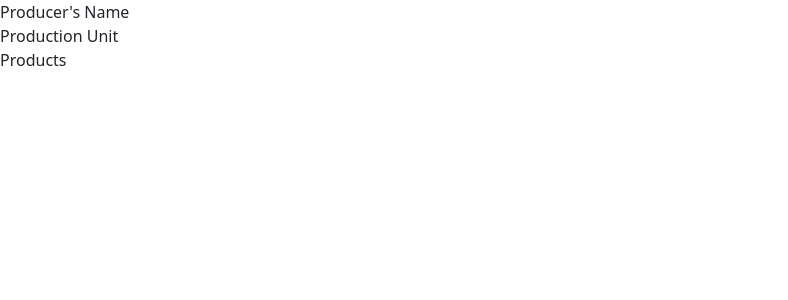
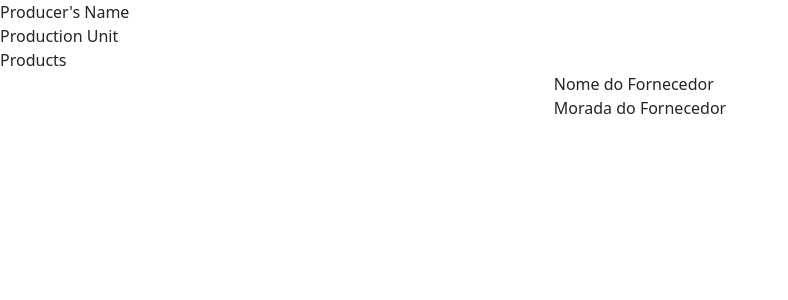
Before and after one commit to FelipeCardos/PTI, a React (Vite) app in the folder Projeto/code/client/shop-vite/: page /producer/1 in a window 1280 px wide. Shown: the top 300 px of the page, without its empty margins (0-788 px from the left). Built offline with nearby package versions, Linux system fonts and the light colour scheme.

Commit message:
ProducerPage in progress...

```diff
--- /dev/null
+++ b/Projeto/code/client/shop-vite/src/components/Producer/Producer.css
@@ -0,0 +1,9 @@
+.producer {
+  display: flex;
+  flex-direction: column;
+  align-items: center;
+  justify-content: center;
+  width: 100%;
+  height: 100%;
+  padding: 0 1rem;
+}
--- /dev/null
+++ b/Projeto/code/client/shop-vite/src/components/Producer/Producer.jsx
@@ -0,0 +1,19 @@
+import React from "react";
+import "./Producer.css";
+import ProducerInfo from "./ProducerInfo";
+
+export default function Producer(props) {
+  {
+    /* query à base de dados para obter os dados do fornecedor
+    nomeadamente obtenho o nome, as unidades de producao e os produtos por ele vendidos tenha em stock ou não */
+  }
+
+  return (
+    <div className='producer'>
+      <ProducerInfo
+        producerName={"Nome do Fornecedor"}
+        producerLocation={"Morada do Fornecedor"}
+      ></ProducerInfo>
+    </div>
+  );
+}
--- /dev/null
+++ b/Projeto/code/client/shop-vite/src/components/Producer/ProducerInfo.jsx
@@ -0,0 +1,8 @@
+export default function ProducerInfo(props) {
+  return (
+    <div>
+      <div>{props.producerName}</div>
+      <div>{props.producerLocation}</div>
+    </div>
+  );
+}
--- a/Projeto/code/client/shop-vite/src/pages/ProducerPage.jsx
+++ b/Projeto/code/client/shop-vite/src/pages/ProducerPage.jsx
@@ -1,16 +1,17 @@
 import React from "react";
 import { useParams } from "react-router-dom";
+import Producer from "../components/Producer/Producer";
 
 export default function ProducerPage() {
   const { id } = useParams(); // Gets the id of the producer from the url
   return (
     <div id='producer-page'>
-      {/* If its a producer, shows the name of the producer, options like the local report, their sales, what products have been sold the most, how much revenue they had the past week/month, theirProductionUnits and its products */}
       <div id='producer-info'>
         <div>Producer's Name</div>
         <div>Production Unit</div>
         <div>Products</div>
       </div>
+      <Producer id={id}></Producer>
     </div>
   );
 }
```
